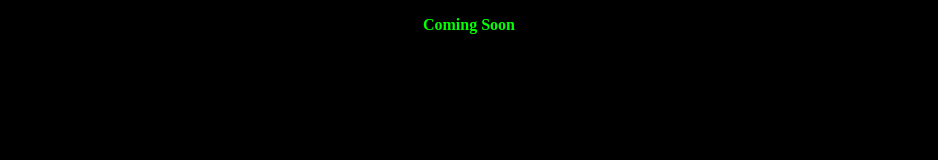
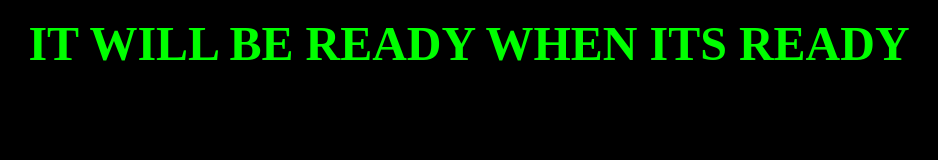
Before and after one commit to erdpro/soon, a plain HTML site: page index.html in a window 1280 px wide. Shown: the whole page, without its empty margins (167-1105 px from the left). Drawn offline with Linux system fonts and the light colour scheme.

Commit message:
Update index.html

```diff
--- a/index.html
+++ b/index.html
@@ -10,6 +10,6 @@
 </style>
 </head>
 <body>
-<p style="text-align: center;"><span style="color: #00ff00;"><b>Coming Soon</></span></p>
+<p style="text-align: center;"><span style="color: #00ff00;"><b><font size="7">IT WILL BE READY WHEN ITS READY</font></b></span></p>
 </body>
 </html>
```
